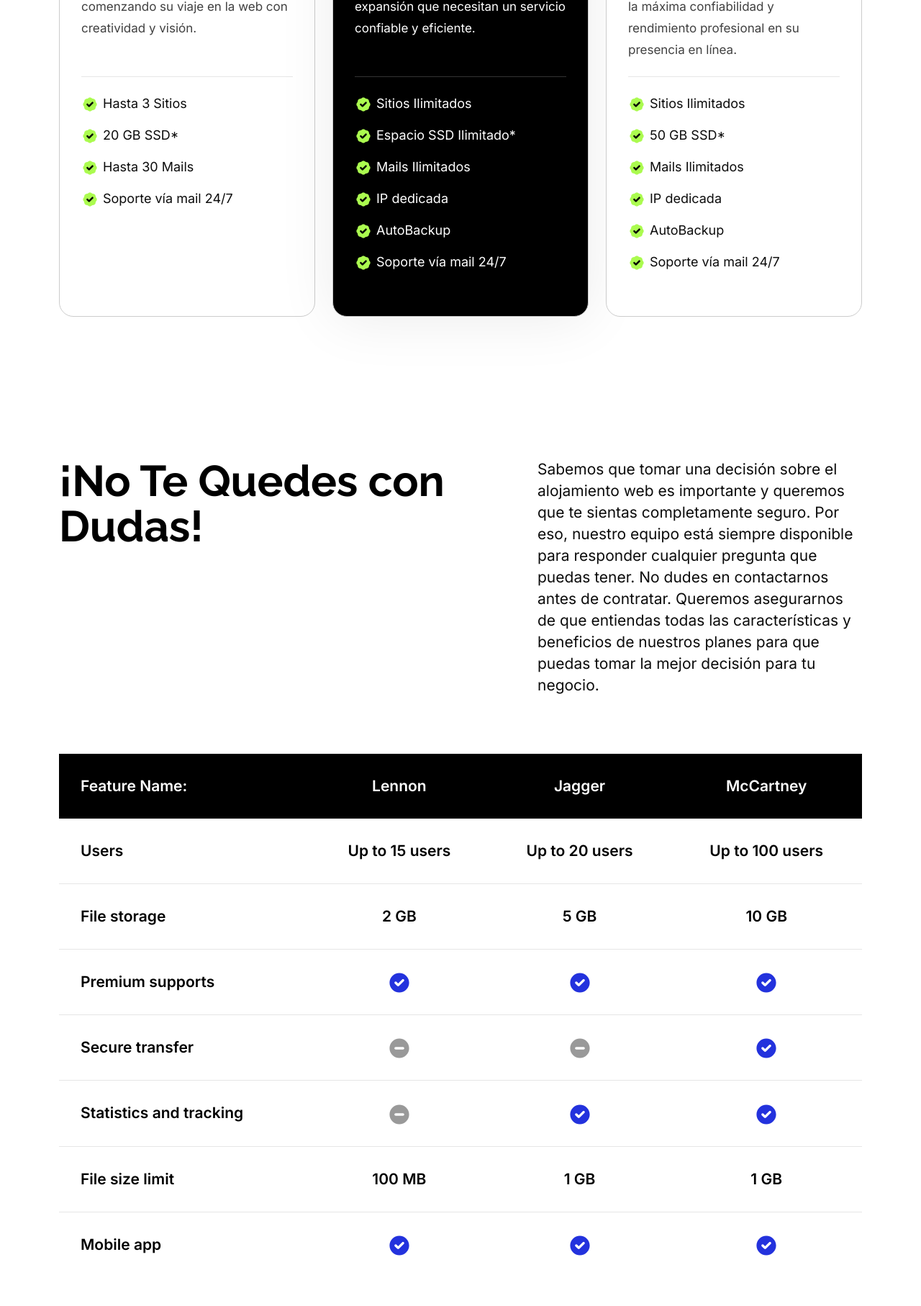
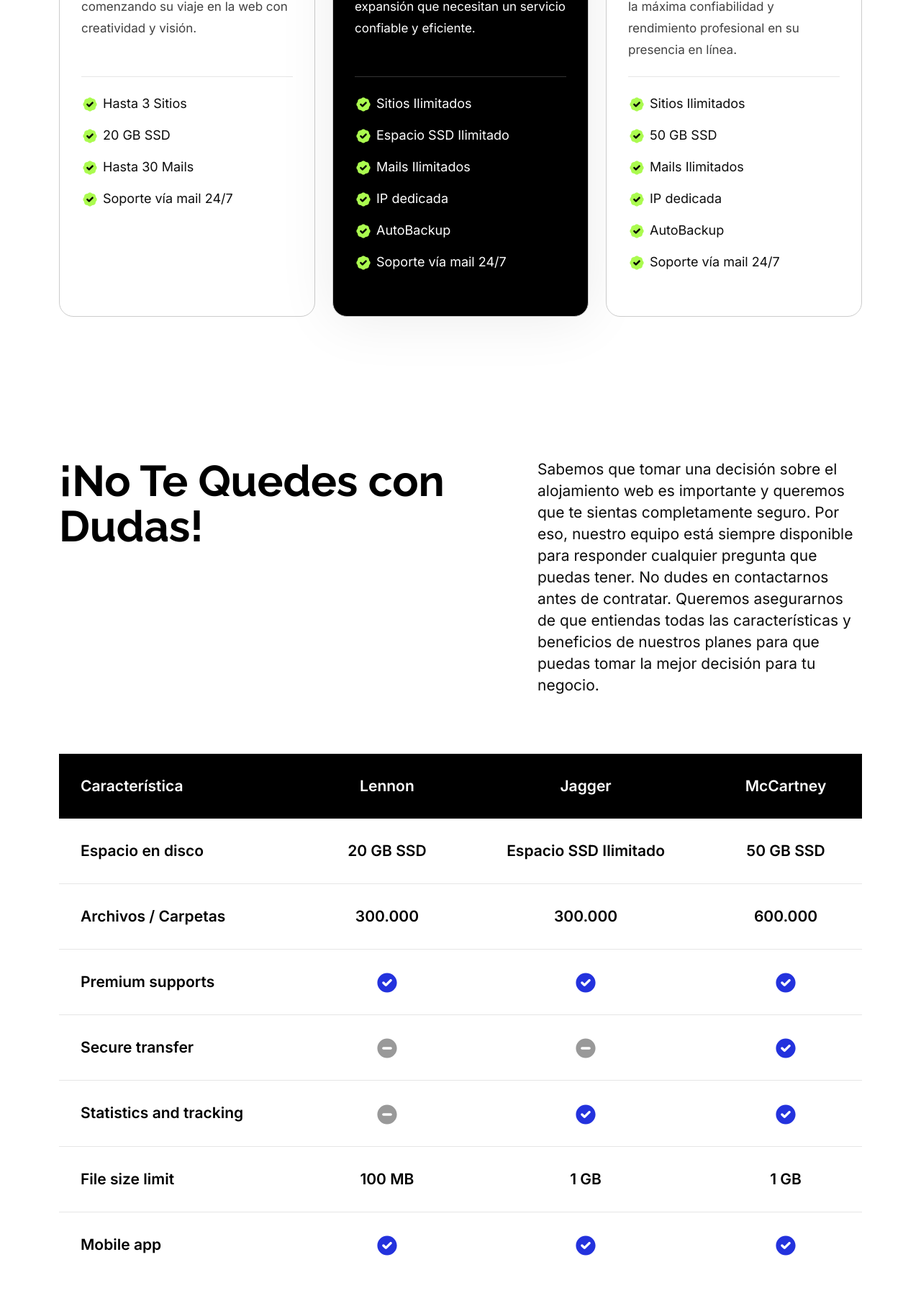
Before and after one commit to agenciarubikcom/agenciarubik, a PHP site: page /es/alojamiento-web in a window 1280 px wide. Shown: the part 969-2783 px from the top of the page at 72% size. Run offline with PHP 8.4, Linux system fonts and the light colour scheme.

Commit message:
Ajuste web

```diff
--- a/es/alojamiento-web.php
+++ b/es/alojamiento-web.php
@@ -49,7 +49,7 @@ include 'nav.php';
             <div class="agenciarubik-pricing-body">
               <ul>
                 <li><img src="../assets/images/v3/check.png" alt="">Hasta 3 Sitios</li>
-                <li><img src="../assets/images/v3/check.png" alt="">20 GB SSD*</li>
+                <li><img src="../assets/images/v3/check.png" alt="">20 GB SSD</li>
                 <li><img src="../assets/images/v3/check.png" alt="">Hasta 30 Mails</li>
                 <li><img src="../assets/images/v3/check.png" alt="">Soporte vía mail 24/7</li>
                 <li><br></li>
@@ -75,7 +75,7 @@ include 'nav.php';
 
               <ul>
                 <li><img src="../assets/images/v3/check.png" alt="">Sitios Ilimitados</li>
-                <li><img src="../assets/images/v3/check.png" alt="">Espacio SSD Ilimitado*</li>
+                <li><img src="../assets/images/v3/check.png" alt="">Espacio SSD Ilimitado</li>
                 <li><img src="../assets/images/v3/check.png" alt="">Mails Ilimitados</li>
                 <li><img src="../assets/images/v3/check.png" alt="">IP dedicada</li>
                 <li><img src="../assets/images/v3/check.png" alt="">AutoBackup</li>
@@ -101,7 +101,7 @@ include 'nav.php';
 
               <ul>
                 <li><img src="../assets/images/v3/check.png" alt="">Sitios Ilimitados</li>
-                <li><img src="../assets/images/v3/check.png" alt="">50 GB SSD*</li>
+                <li><img src="../assets/images/v3/check.png" alt="">50 GB SSD</li>
                 <li><img src="../assets/images/v3/check.png" alt="">Mails Ilimitados</li>
                 <li><img src="../assets/images/v3/check.png" alt="">IP dedicada</li>
                 <li><img src="../assets/images/v3/check.png" alt="">AutoBackup</li>
@@ -131,7 +131,7 @@ include 'nav.php';
         <table>
           <thead>
             <tr>
-              <th>Feature Name:</th>
+              <th>Característica</th>
               <th>Lennon</th>
               <th>Jagger</th>
               <th>McCartney</th>
@@ -139,16 +139,16 @@ include 'nav.php';
           </thead>
           <tbody>
             <tr>
-              <td>Users</td>
-              <td>Up to 15 users</td>
-              <td>Up to 20 users</td>
-              <td>Up to 100 users</td>
+              <td>Espacio en disco</td>
+              <td>20 GB SSD</td>
+              <td>Espacio SSD Ilimitado</td>
+              <td>50 GB SSD</td>
             </tr>
             <tr>
-              <td>File storage</td>
-              <td>2 GB</td>
-              <td>5 GB</td>
-              <td>10 GB</td>
+              <td>Archivos / Carpetas</td>
+              <td>300.000</td>
+              <td>300.000</td>
+              <td>600.000</td>
             </tr>
             <tr>
               <td>Premium supports</td>
```
